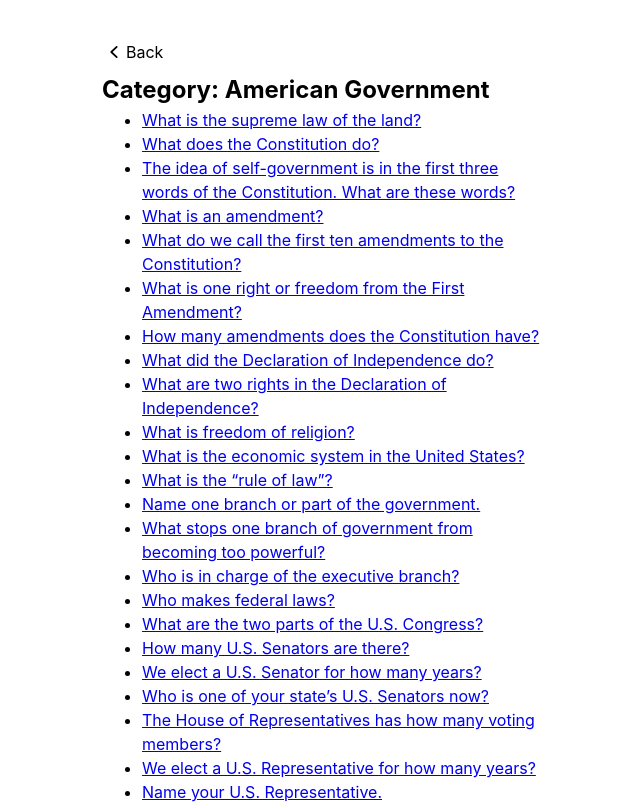
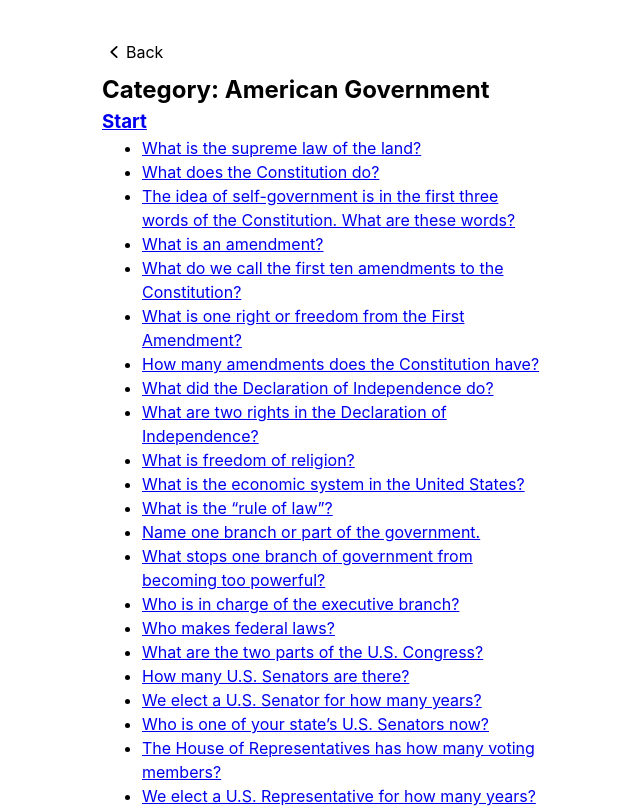
Before and after one commit to sprajams/flashcards, a React (Create React App) app: page /category/1 in a window 1280 px wide. Shown: the top 808 px of the page, without its empty margins (318-958 px from the left). Built offline with nearby package versions, Linux system fonts and the light colour scheme.

Commit message:
start link to 1st question in category

```diff
--- a/src/components/Category/index.jsx
+++ b/src/components/Category/index.jsx
@@ -10,6 +10,10 @@ const Category = () => {
       <BackLink />
 
       <h2>Category: {groups[categoryId].title}</h2>
+      {/* to just begin studying all cards */}
+      <Link to="1">
+        <h3>Start</h3>
+      </Link>
       {data.length > 0 ? (
         <ul>
           {data.map((x, i) => {
```
